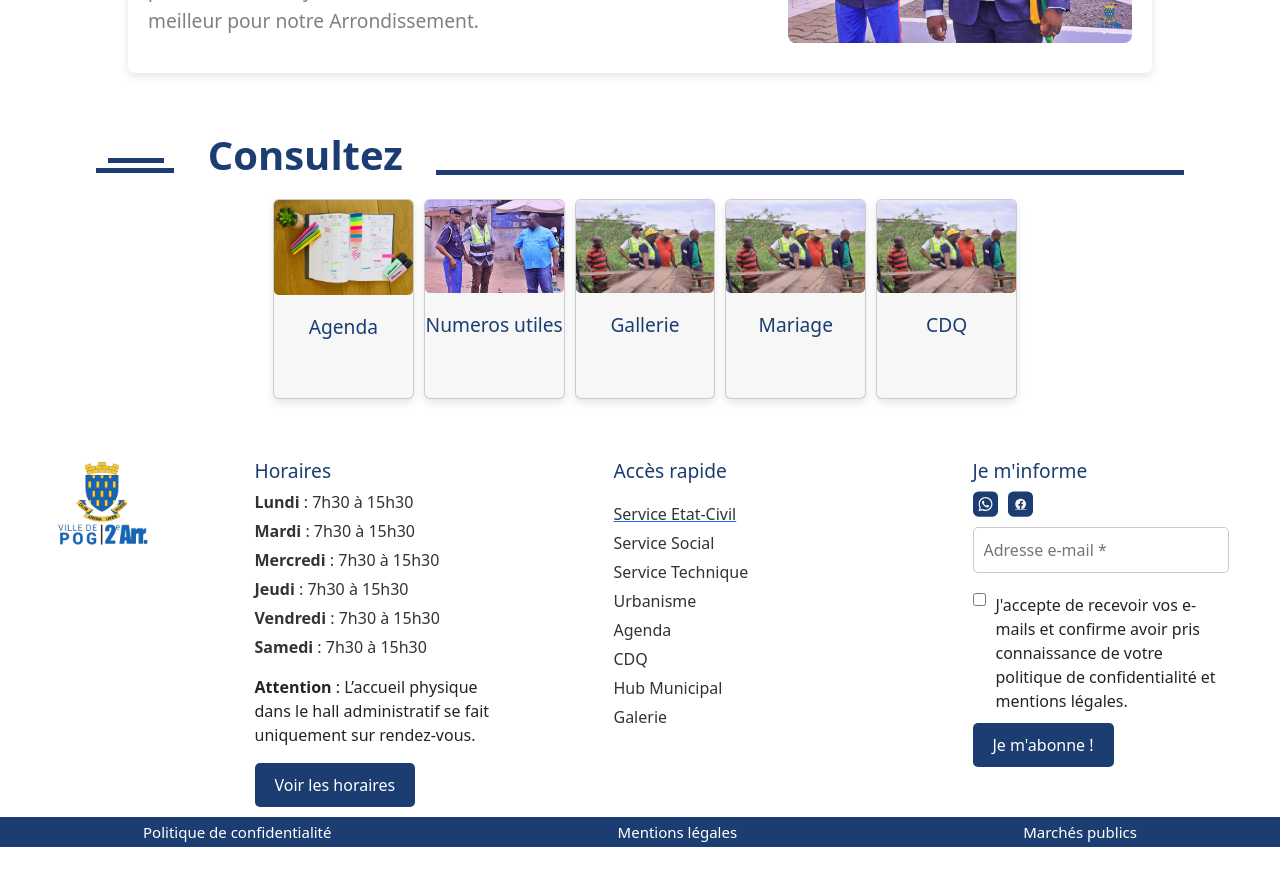
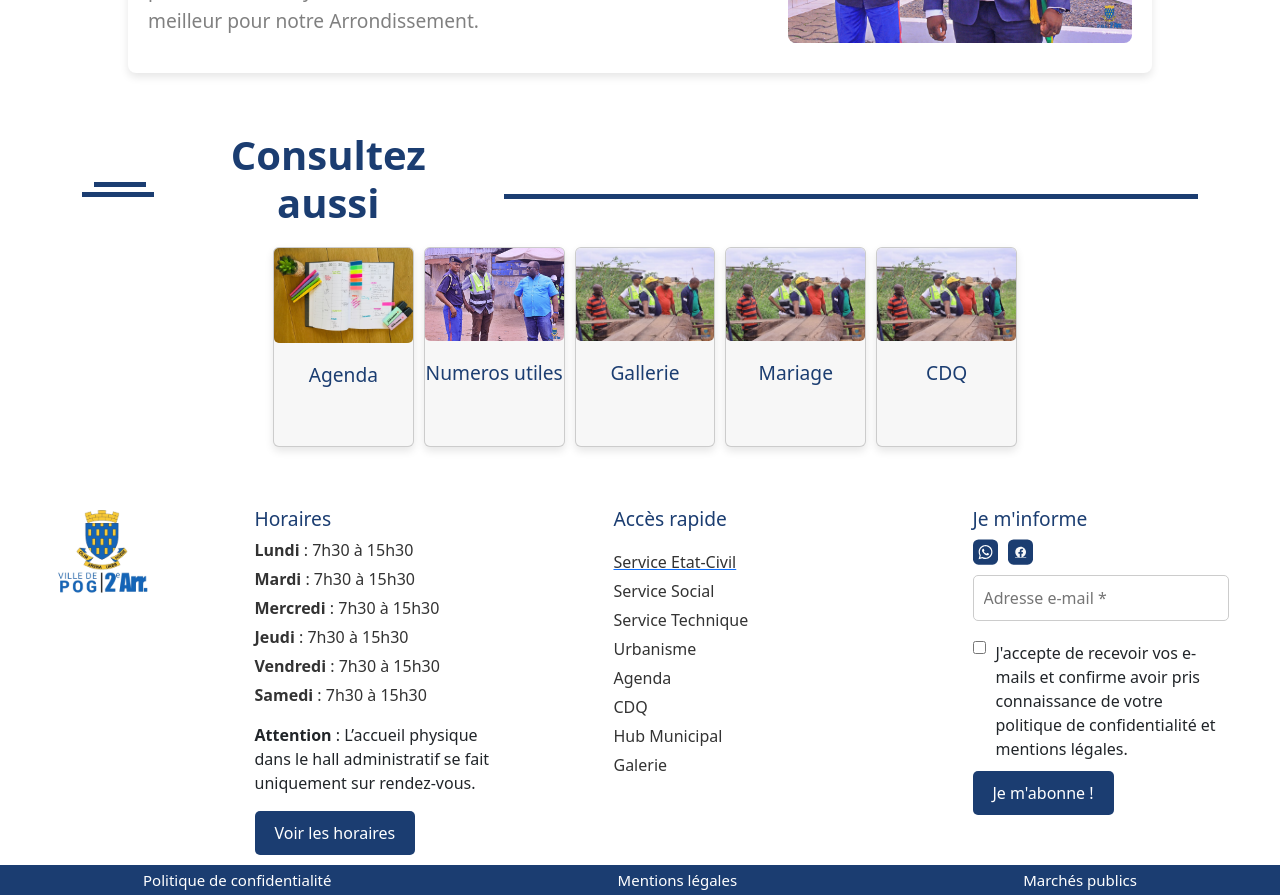
Before and after one commit to Benie-braine/Site-officiel, a React (Create React App) app: page / in a window 1280 px wide. Shown: the part 1600-2495 px from the top of the page. Before the commit the page ends 2447 px from the top, so only its background shows below. Built offline with nearby package versions, Linux system fonts and the light colour scheme.

Commit message:
composant modifie

```diff
--- a/src/Components/Actualites/Actualites.jsx
+++ b/src/Components/Actualites/Actualites.jsx
@@ -27,7 +27,7 @@ const Actualites = () => {
                             alt="First slide"
                         />
                         <Carousel.Caption>
-                            <h3>Titre Image 1</h3>
+                            <h3>Nettoyage du canal </h3>
                         </Carousel.Caption>
                     </Carousel.Item>
 
--- a/src/Components/Contact/Contact.jsx
+++ b/src/Components/Contact/Contact.jsx
@@ -15,7 +15,7 @@ const Contact = () => {
             <div className='trait4'></div>
             </div>
             <div className='titre'>
-                <h1>Consultez</h1>
+                <h1>Consultez aussi</h1>
             </div>
             <div className='ligne5'>
             </div>
```
